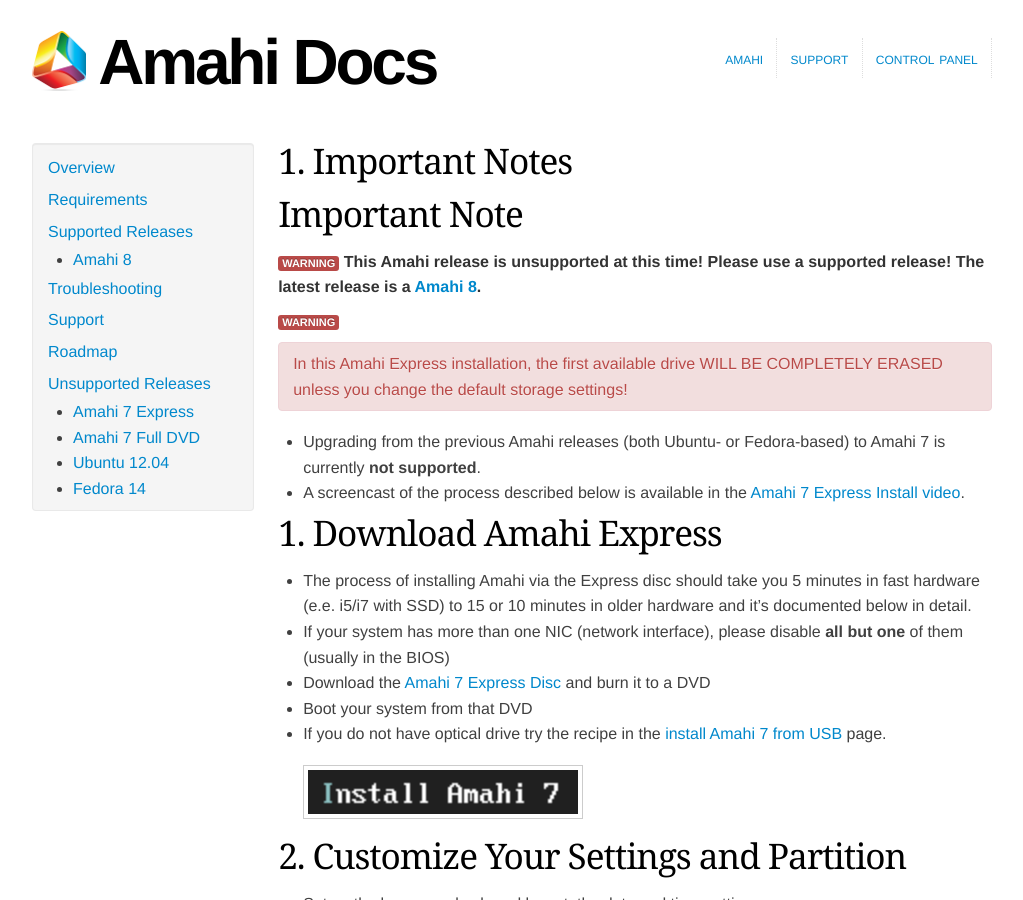
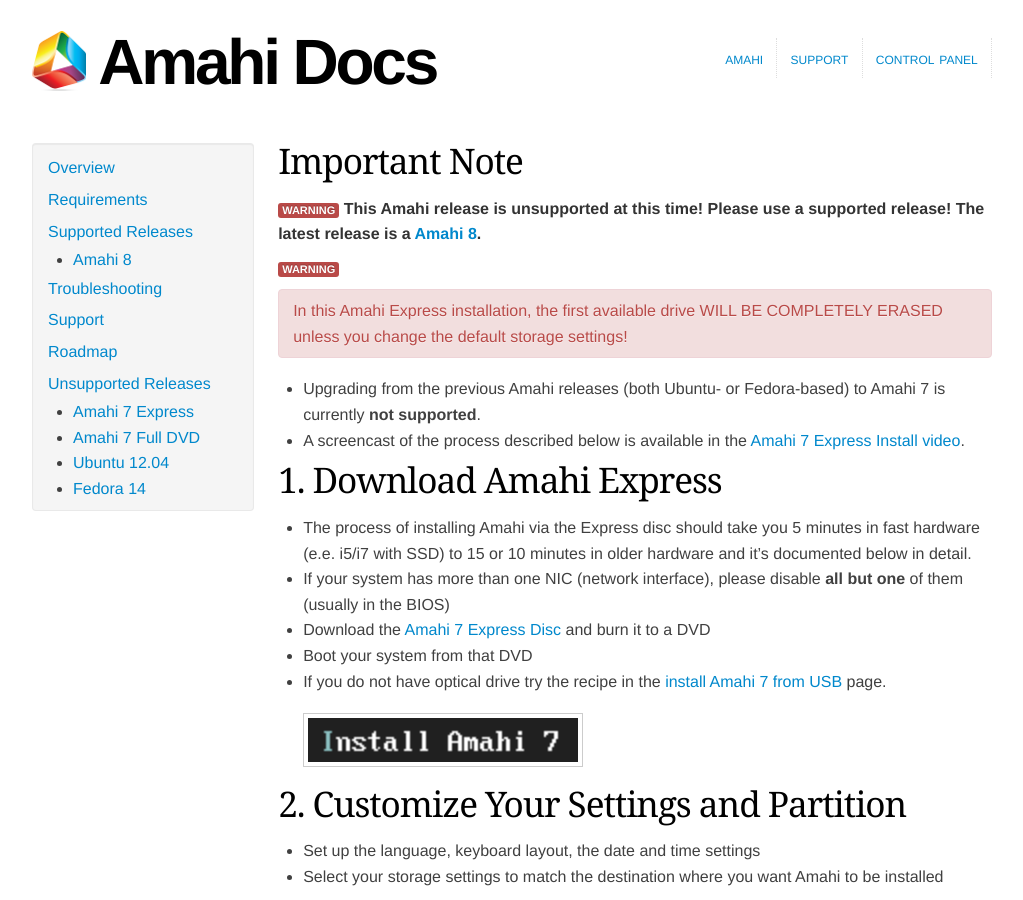
Before and after one commit to amahi/docs, a Jekyll site: the page built from amahi-7-express.md, in a window 1280 px wide and 900 px high. Shown: the whole window, without its empty margins (128-1151 px from the left). Built offline with Jekyll 4.4.1, drawn with Linux system fonts in a browser that asks for light colours; nearby versions of some CDN libraries.

Commit message:
how hard was this to do right, @cpg?

```diff
--- a/amahi-7-express.md
+++ b/amahi-7-express.md
@@ -3,7 +3,6 @@ layout: homepage
 title: Install Amahi 7 Express Disc
 ---
 
-# 1. Important Notes
 
 # Important Note
 
```
